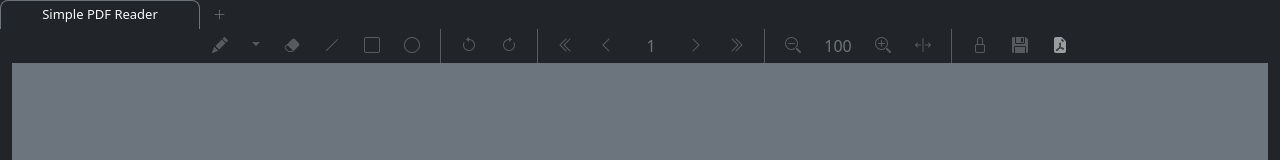
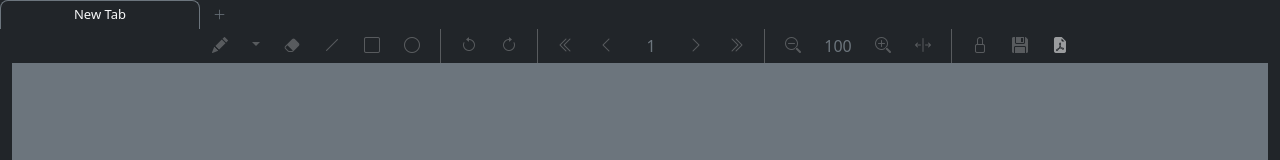
Before and after one commit to emre-ayhan/simple_pdf_reader, a Vue app: page / in a window 1280 px wide. Shown: the top 160 px of the page. Built offline with nearby package versions, Linux system fonts and the light colour scheme.

Commit message:
modified:   src/components/NavTabs.vue

```diff
--- a/src/components/NavTabs.vue
+++ b/src/components/NavTabs.vue
@@ -1,7 +1,7 @@
 <script setup>
 import { ref, computed } from 'vue';
 
-const defaultTab = 'Simple PDF Reader';
+const defaultTab = 'New Tab';
 const tabs = ref([defaultTab]);
 const activeTabIndex = ref(0);
 const closedTabs = ref([]);
```
